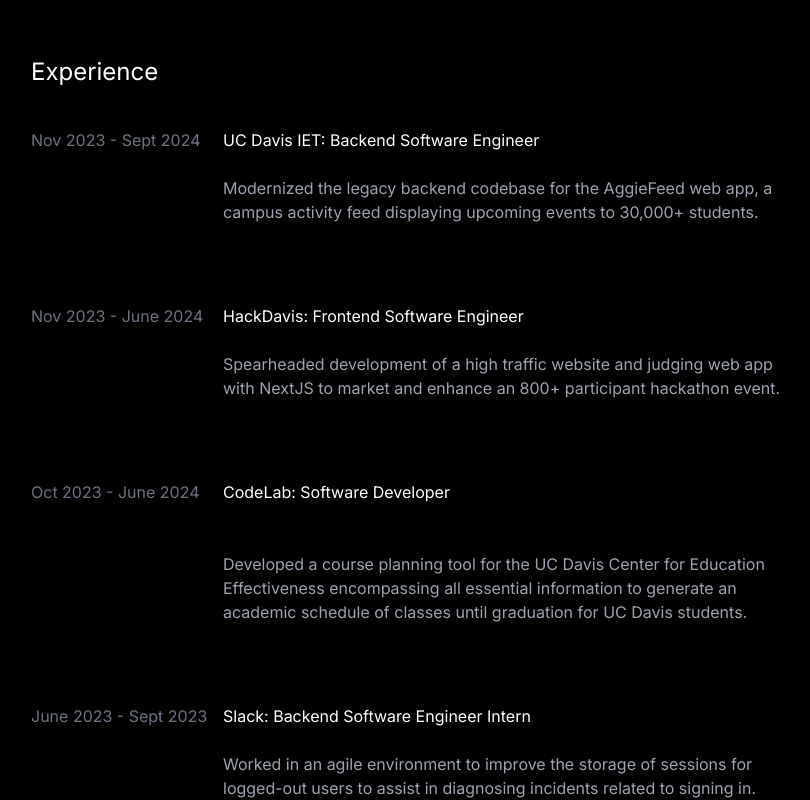
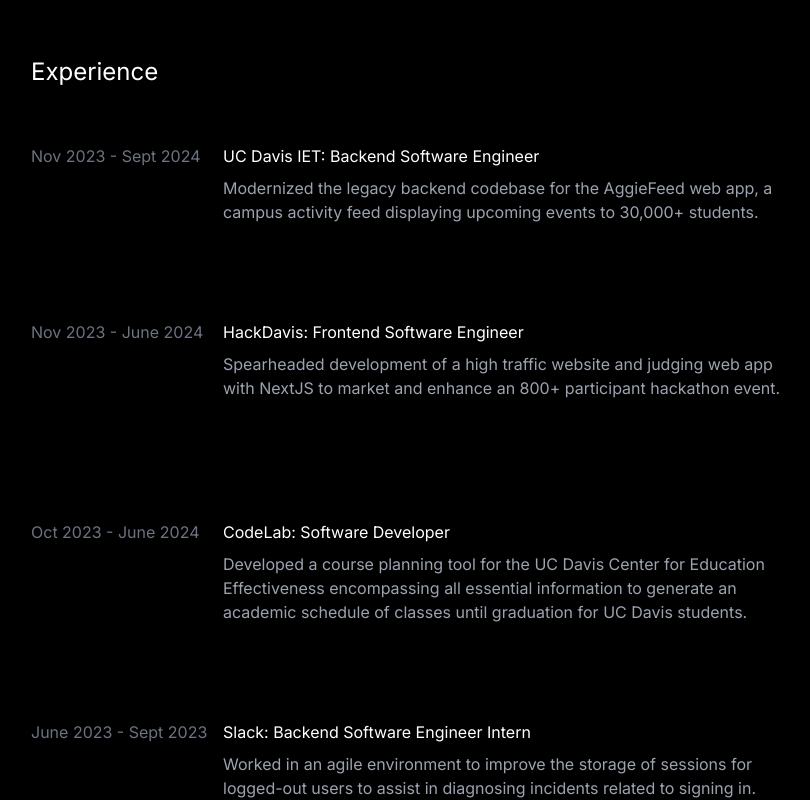
Before and after one commit to Sauvikesh/portfolio, a Next.js app: page / in a window 1280 px wide. Shown: the part 2340-3140 px from the top of the page, without its empty margins (225-1035 px from the left). Built offline with nearby package versions, Linux system fonts and the light colour scheme.

Commit message:
fix: not as much space between exp title and description

```diff
--- a/app/(pages)/_components/Experience/ExpBlock.tsx
+++ b/app/(pages)/_components/Experience/ExpBlock.tsx
@@ -8,11 +8,11 @@
 
   return (
     <div className="grid grid-cols-4 grid-rows-2 pb-20 xs:pb-10 gap-y-0 xs:flex xs:flex-col">
-      <div className="col-span-1 xs:order-2 xs:pb-4 row-span-1">
-        <h2 className="text-gray-500">{time}</h2>
+      <div className="col-span-1 xs:order-2 xs:pb-4 row-span-1 flex pb-2">
+        <h2 className="text-gray-500 self-end">{time}</h2>
       </div>
-      <div className="col-span-3 xs:order-1 row-span-1">
-        <h2>{title}</h2>
+      <div className="col-span-3 xs:order-1 row-span-1 flex pb-2">
+        <h2 className="self-end">{title}</h2>
       </div>
 
       <div className="col-span-1 row-span-1"></div>
```
